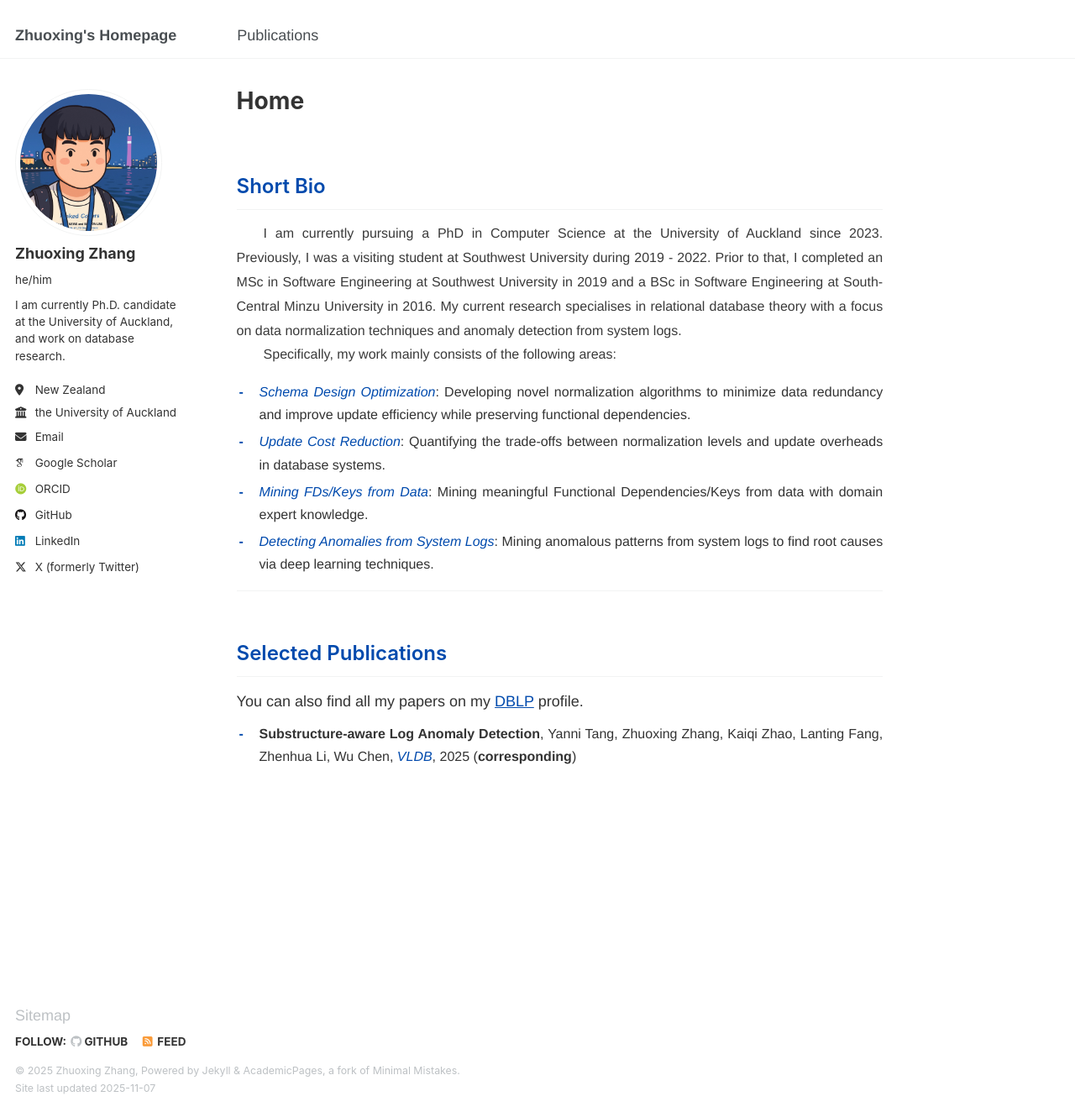
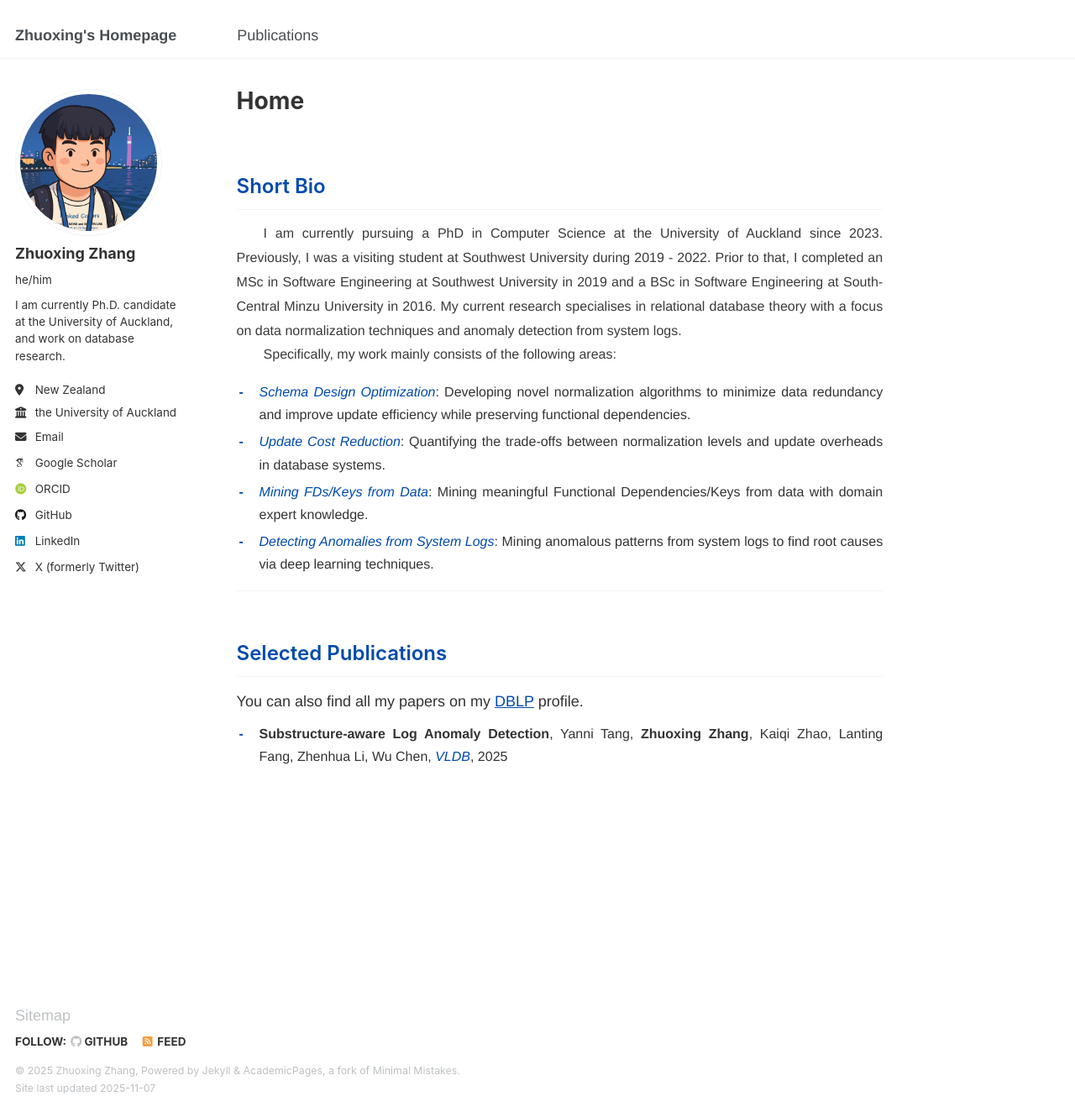
Before and after one commit to zhuoxingzhang/zhuoxingzhang.github.io, a Jekyll site: the page built from _pages/about.md, in a window 1280 px wide and 1324 px high. Shown: the whole window at 84% size. Built offline with Jekyll 4.4.1, drawn with Linux system fonts in a browser that asks for light colours; some web fonts are replaced.

Commit message:
Update about.md

```diff
--- a/_pages/about.md
+++ b/_pages/about.md
@@ -29,9 +29,23 @@ redirect_from:
 
 <ul class="custom-list">
 {% for pub in site.data.pubs %}
+  {% assign authors = pub.authors | split: ',' %}
+  {% assign formatted_authors = "" %}
+
+  {% for a in authors %}
+    {% assign author = a | strip %}
+    {% if author == "Zhuoxing Zhang" %}
+      {% assign formatted_authors = formatted_authors | append: "<strong>Zhuoxing Zhang</strong>" %}
+    {% else %}
+      {% assign formatted_authors = formatted_authors | append: author %}
+    {% endif %}
+    {% unless forloop.last %}
+      {% assign formatted_authors = formatted_authors | append: ", " %}
+    {% endunless %}
+  {% endfor %}
+
   <li>
-    <strong>{{ pub.title }}</strong>, {{ pub.authors }}, <i>{{ pub.venue }}</i>, {{ pub.year }}
-    {% if pub.role %} (<strong>{{ pub.role }}</strong>){% endif %}
+    <strong>{{ pub.title }}</strong>, {{ formatted_authors | strip_newlines }}, <i>{{ pub.venue }}</i>, {{ pub.year }}
   </li>
 {% endfor %}
 </ul>
```
